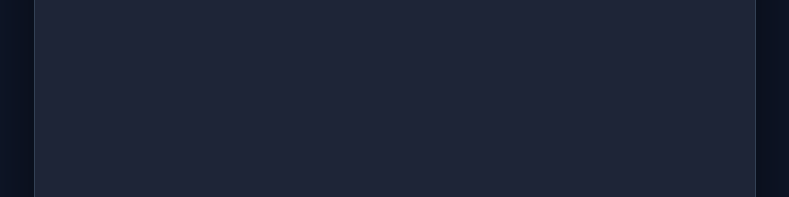
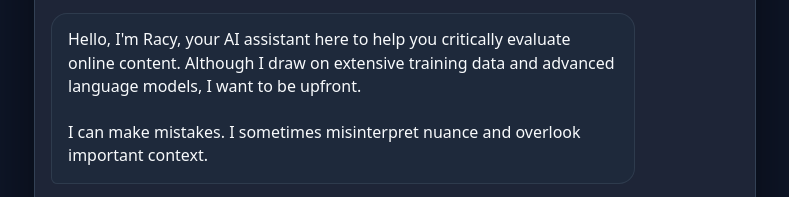
Before and after one commit to yahmsu/literacyChatbotHF2, a plain HTML site: page index.html in a window 1280 px wide. Shown: the part 246-443 px from the top of the page, without its empty margins (245-1034 px from the left). Drawn offline with Linux system fonts and the light colour scheme.

Commit message:
Update index.html

```diff
--- a/index.html
+++ b/index.html
@@ -400,9 +400,8 @@ final -> done
 
         appendMessage(
           "bot",
-          'Hello, I'm Racy, your AI assistant here to help you critically evaluate online content. Although I draw on extensive training data and advanced language models, I want to be upfront. I can make mistakes; I sometimes misinterpret nuance and overlook important context.',
+          "Hello, I'm Racy, your AI assistant here to help you critically evaluate online content. Although I draw on extensive training data and advanced language models, I want to be upfront. \n\nI can make mistakes. I sometimes misinterpret nuance and overlook important context.",
           { html: true }
-        );
         );
 
         appendMessage("bot", "Ready to start?", {
```
Lines whose indentation alone changed are shown as unchanged.
